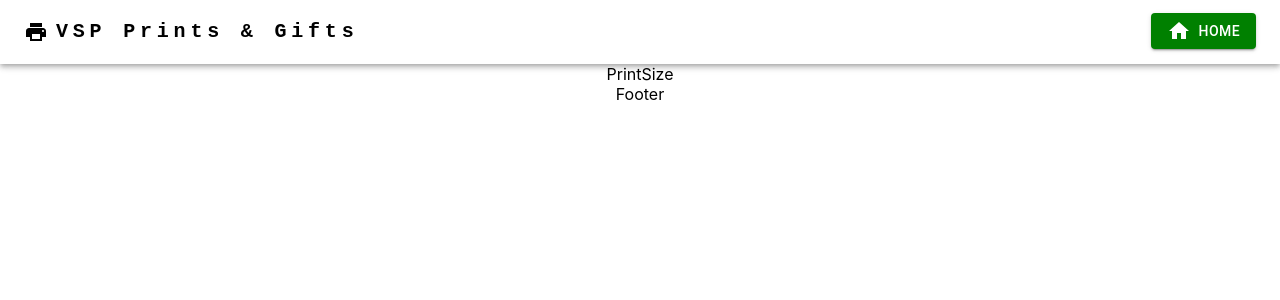
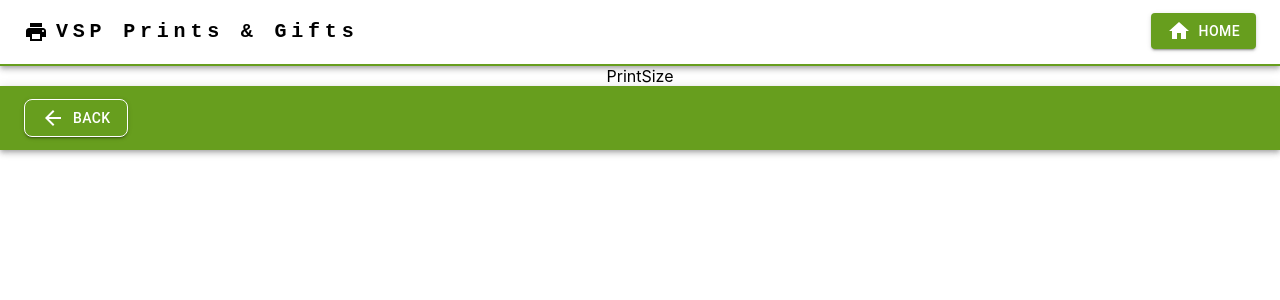
Before and after one commit to vishnusureshperumbavoor/react_redux_ecommerce, a React (Create React App) app: page / in a window 1280 px wide. Shown: the top 300 px of the page. Built offline with nearby package versions, Linux system fonts and the light colour scheme; the HTML template or start-up script is replaced by a standard one.

Commit message:
footer ui completed

```diff
--- a/src/components/Footer.jsx
+++ b/src/components/Footer.jsx
@@ -1,9 +1,34 @@
 import React from 'react'
+import AppBar from "@mui/material/AppBar";
+import Box from "@mui/material/Box";
+import Toolbar from "@mui/material/Toolbar";
+import IconButton from "@mui/material/IconButton";
+import Typography from "@mui/material/Typography";
+import Container from "@mui/material/Container";
+import Button from "@mui/material/Button";
+import Tooltip from "@mui/material/Tooltip";
+import LocalPrintshopIcon from "@mui/icons-material/LocalPrintshop";
+import HomeIcon from "@mui/icons-material/Home";
+import ArrowBackIcon from "@mui/icons-material/ArrowBack";
 
 function Footer() {
   return (
-    <div>Footer</div>
-  )
+    <div>
+      <AppBar position="static" sx={{ background: "#679e1e" }}>
+        <Container maxWidth="xl">
+          <Toolbar disableGutters>
+            <Button
+              sx={{ background: "#679e1e", border: 1, borderRadius: 2 }}
+              variant="contained"
+            >
+              <ArrowBackIcon sx={{ mr: 1 }} />
+              Back
+            </Button>
+          </Toolbar>
+        </Container>
+      </AppBar>
+    </div>
+  );
 }
 
 export default Footer
--- a/src/components/Navbar.jsx
+++ b/src/components/Navbar.jsx
@@ -13,7 +13,10 @@ import HomeIcon from "@mui/icons-material/Home";
 function Navbar() {
   return (
     <div>
-      <AppBar position="static" sx={{ background: "#fff" }}>
+      <AppBar
+        position="static"
+        sx={{ background: "#fff", borderBottom: 2, borderColor: "#679e1e" }}
+      >
         <Container maxWidth="xl">
           <Toolbar disableGutters>
             <LocalPrintshopIcon
@@ -43,8 +46,8 @@ function Navbar() {
                   sx={{ p: 0 }}
                   style={{ position: "absolute", right: 0, top: "20%" }}
                 >
-                  <Button sx={{ background: "green" }} variant="contained">
-                    <HomeIcon sx={{mr:1}}/>
+                  <Button sx={{ background: "#679e1e" }} variant="contained">
+                    <HomeIcon sx={{ mr: 1 }} />
                     Home
                   </Button>
                 </IconButton>
```
